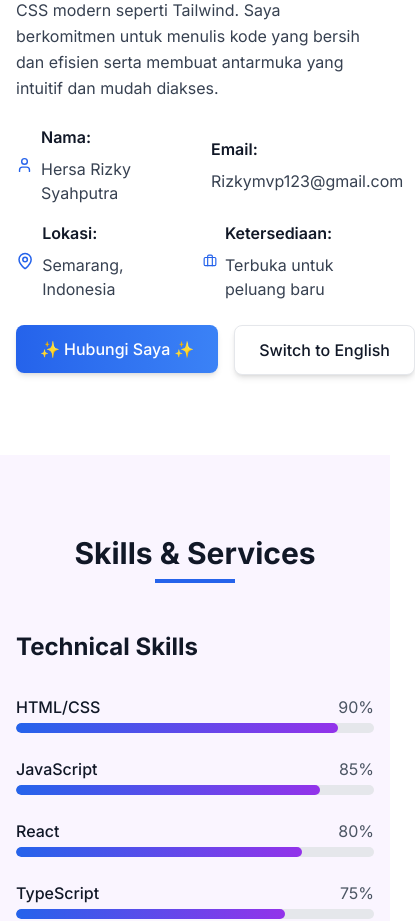
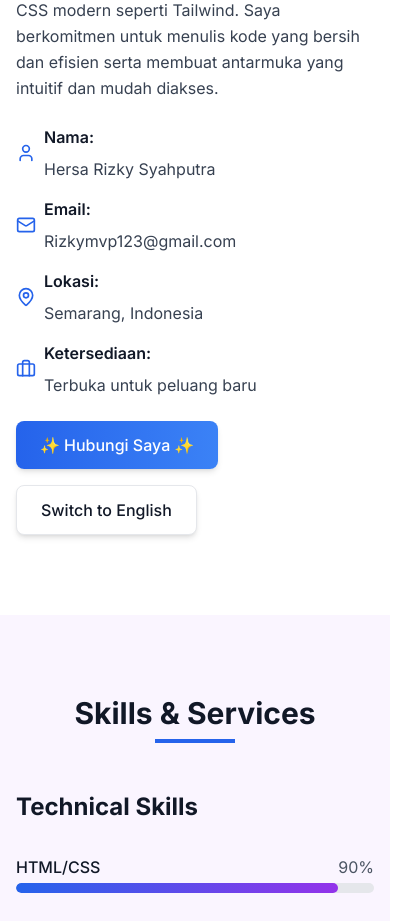
Before and after one commit to hersariz/Hersa-Web, a React (Vite) app: page / in a window 390 px wide. Shown: the part 1940-2861 px from the top of the page, 415 px wide, since content can reach past the window. Built offline with nearby package versions, Linux system fonts and the light colour scheme.

Commit message:
adjusting 4

```diff
--- a/src/components/About.tsx
+++ b/src/components/About.tsx
@@ -87,7 +87,7 @@ const About = () => {
             </motion.p>
 
             <motion.div
-              className="grid grid-cols-2 gap-4 mb-6"
+              className="grid grid-cols-1 md:grid-cols-2 gap-4 mb-6"
               initial={{ opacity: 0 }}
               whileInView={{ opacity: 1 }}
               transition={{ duration: 0.5, delay: 0.8 }}
@@ -156,7 +156,7 @@ const About = () => {
               whileInView={{ opacity: 1 }}
               transition={{ duration: 0.5, delay: 0.9 }}
               viewport={{ once: true }}
-              className="flex gap-4"
+              className="flex flex-col md:flex-row gap-4"
             >
               <motion.div
                 whileHover={{ scale: 1.05 }}
@@ -226,5 +226,15 @@ export default About;
     .animate-blink {
       animation: blink 1.5s infinite ease-in-out;
     }
+
+    @media (max-width: 768px) {
+      .button {
+        width: 100%; /* Lebar penuh di mobile */
+        margin-bottom: 8px; /* Jarak antar tombol */
+      }
+      .grid-cols-1 {
+        grid-template-columns: 1fr; /* Satu kolom di mobile */
+      }
+    }
   `}
 </style>
```
Also changed, not shown: 1 other file (tests, documents, lock files or other folders).
